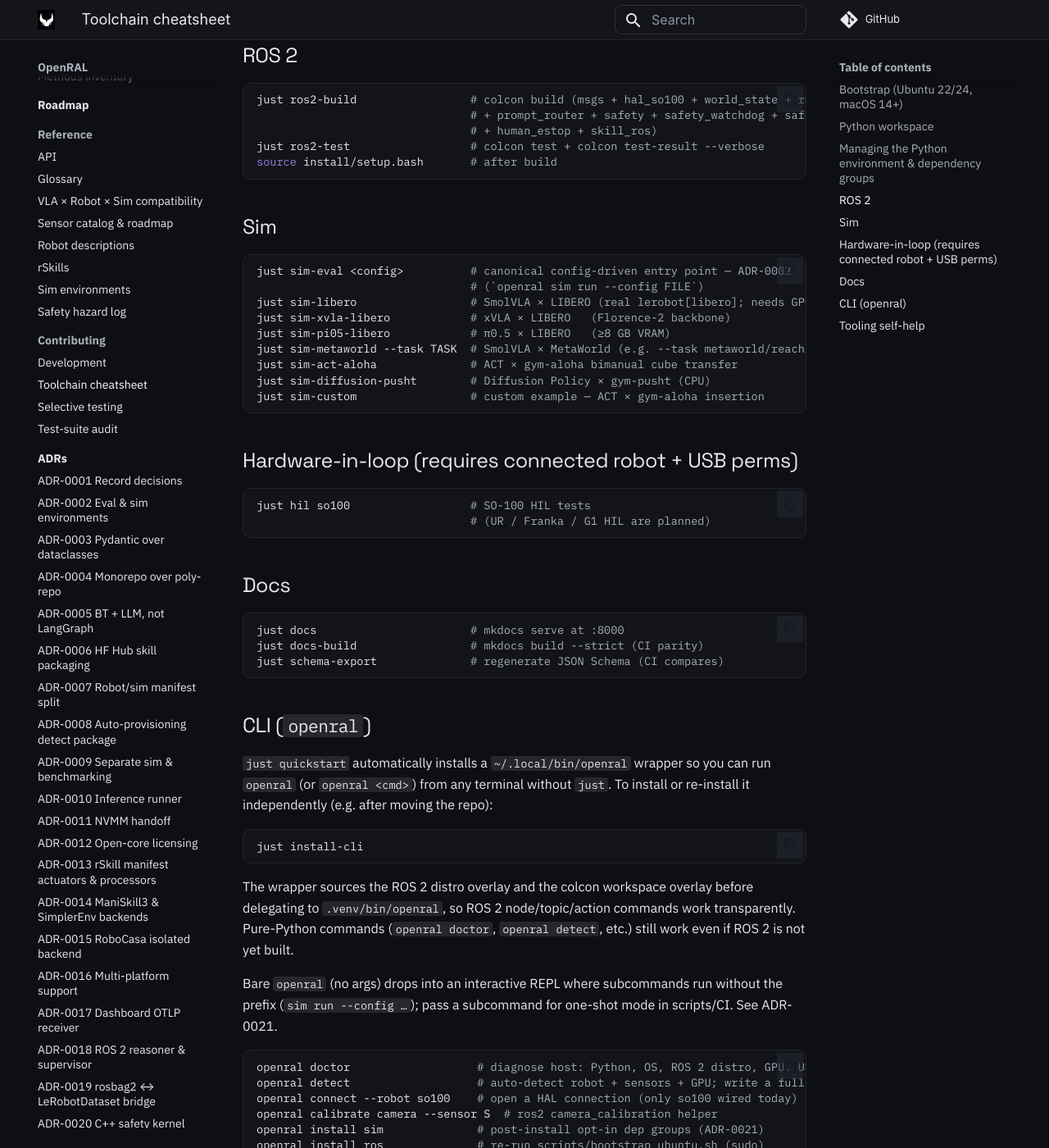
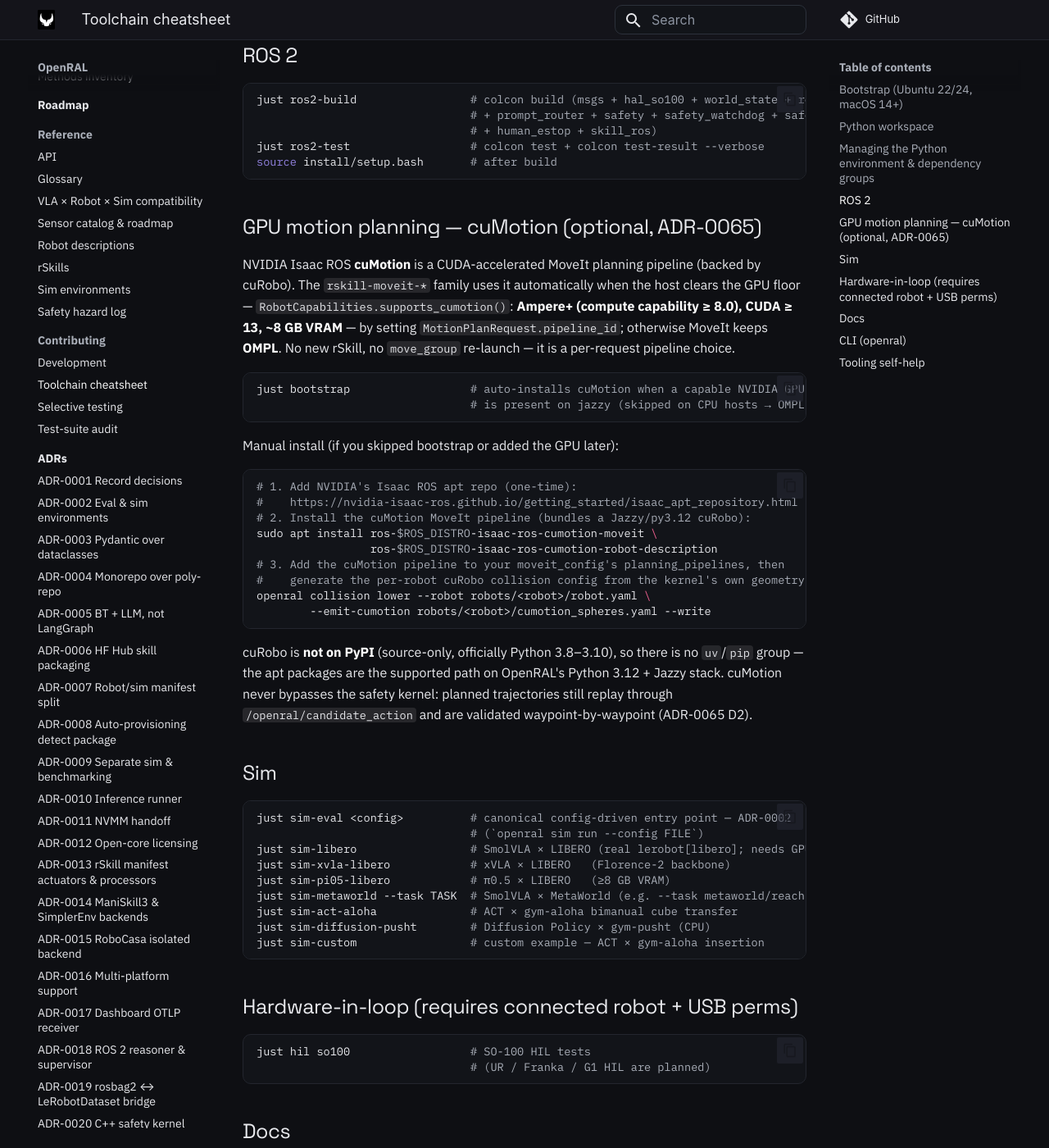
Before and after one commit to OpenRAL/openral, an MkDocs documentation site: the page built from docs/contributing/toolchain.md, in a window 1280 px wide and 1400 px high, scrolled down 2399 px. Shown: the whole window at 82% size. Built offline with MkDocs 1.6.1 and Material for MkDocs 9.7.7, drawn with Linux system fonts in a browser that asks for light colours; comment, search, counter and statistics services are not loaded.

Commit message:
build(cumotion): wire optional Isaac ROS cuMotion install + docs (ADR-0065)
cuMotion is GPU-only (Ampere+, CUDA >= 13, ~8 GB), so it installs when
applicable rather than for every host:
- scripts/bootstrap_ubuntu.sh: GPU-gated apt block (nvidia-smi + jazzy)
  installs ros-jazzy-isaac-ros-cumotion-{moveit,robot-description};
  graceful skip with a pointer to NVIDIA's Isaac apt repo, never a hard
  fail; CPU hosts keep OMPL.
- docs/contributing/toolchain.md: new "GPU motion planning — cuMotion"
  section (gate, apt repo, --emit-cumotion, OMPL fallback, no PyPI cuRobo).
- docker/inference/Dockerfile.x86: pointer comment by the MoveIt install.
- rskill-moveit-{joints,eef-pose,look-at} READMEs: GPU-planning note.

cuRobo is not on PyPI (source-only, py3.8-3.10); the apt packages bundle
a Jazzy/py3.12 cuRobo, so there is no uv/pip group.

Co-Authored-By: Claude Opus 4.8 (1M context) <noreply@anthropic.com>
Claude-Session: https://claude.ai/code/session_017uCnzdqAFraU16iFS5bZ1q
Signed-off-by: Adrian Llopart <adrianllopart@gmail.com>

````diff
--- a/docs/contributing/toolchain.md
+++ b/docs/contributing/toolchain.md
@@ -122,6 +122,40 @@ just ros2-test                  # colcon test + colcon test-result --verbose
 source install/setup.bash       # after build
 ```
 
+## GPU motion planning — cuMotion (optional, ADR-0065)
+
+NVIDIA Isaac ROS **cuMotion** is a CUDA-accelerated MoveIt planning pipeline
+(backed by cuRobo). The `rskill-moveit-*` family uses it automatically when the
+host clears the GPU floor — `RobotCapabilities.supports_cumotion()`: **Ampere+
+(compute capability ≥ 8.0), CUDA ≥ 13, ~8 GB VRAM** — by setting
+`MotionPlanRequest.pipeline_id`; otherwise MoveIt keeps **OMPL**. No new rSkill,
+no `move_group` re-launch — it is a per-request pipeline choice.
+
+```bash
+just bootstrap                  # auto-installs cuMotion when a capable NVIDIA GPU
+                                # is present on jazzy (skipped on CPU hosts → OMPL)
+```
+
+Manual install (if you skipped bootstrap or added the GPU later):
+
+```bash
+# 1. Add NVIDIA's Isaac ROS apt repo (one-time):
+#    https://nvidia-isaac-ros.github.io/getting_started/isaac_apt_repository.html
+# 2. Install the cuMotion MoveIt pipeline (bundles a Jazzy/py3.12 cuRobo):
+sudo apt install ros-$ROS_DISTRO-isaac-ros-cumotion-moveit \
+                 ros-$ROS_DISTRO-isaac-ros-cumotion-robot-description
+# 3. Add the cuMotion pipeline to your moveit_config's planning_pipelines, then
+#    generate the per-robot cuRobo collision config from the kernel's own geometry:
+openral collision lower --robot robots/<robot>/robot.yaml \
+        --emit-cumotion robots/<robot>/cumotion_spheres.yaml --write
+```
+
+cuRobo is **not on PyPI** (source-only, officially Python 3.8–3.10), so there is
+no `uv`/`pip` group — the apt packages are the supported path on OpenRAL's
+Python 3.12 + Jazzy stack. cuMotion never bypasses the safety kernel: planned
+trajectories still replay through `/openral/candidate_action` and are validated
+waypoint-by-waypoint (ADR-0065 D2).
+
 ## Sim
 
 ```bash
````
Also changed, not shown: rskills/rskill-moveit-eef-pose/README.md (+12 -0 lines), rskills/rskill-moveit-joints/README.md (+12 -0 lines), rskills/rskill-moveit-look-at/README.md (+12 -0 lines), 2 other files.
